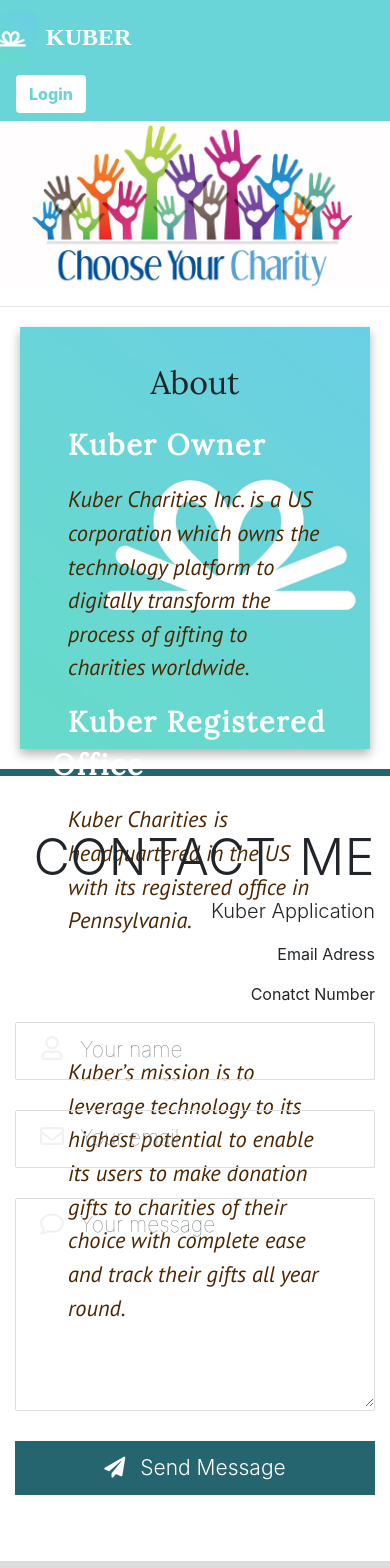
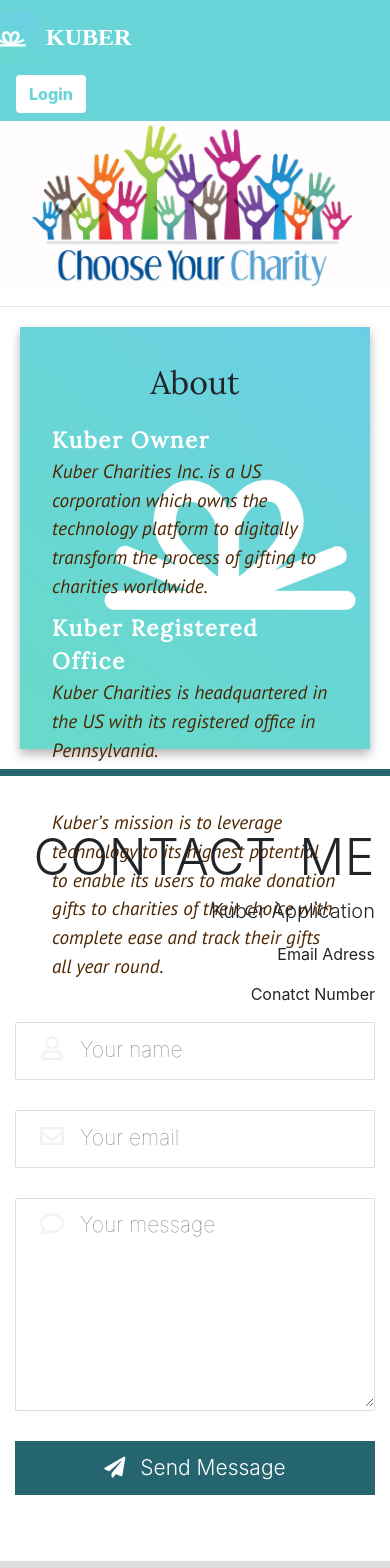
Before and after one commit to Vinutkubsad/KUBER, an Angular app: page /home#/home in a window 390 px wide. Shown: the top 1568 px of the page. Built offline with nearby package versions, Linux system fonts and the light colour scheme; what ngx-pagination would draw is missing.

Commit message:
homepage-contact validation

```diff
--- a/src/app/admin-login/admin-login.component.html
+++ b/src/app/admin-login/admin-login.component.html
@@ -1,3 +1,5 @@
+
+
 <h3 class="title">Charity Admin Login </h3>
 <div class="container">
     <div class="card">
--- a/src/app/footer/footer.component.html
+++ b/src/app/footer/footer.component.html
@@ -11,7 +11,7 @@
         <p class="lead">Kuber Application</p>
 
         <p>Email Adress</p>
-        <address>   </address>
+        <address> </address>
 
         <p>Conatct Number</p>
 
@@ -20,43 +20,65 @@
 
       <!--=== Contact Form ===-->
 
-      <form id="contact-form" class="col-sm-6 col-md-offset-1 scrollimation fade-left d3" action="contact.php"
-        method="post" novalidate>
+      <form id="contact-form" class="col-sm-6 col-md-offset-1 scrollimation fade-left d3" [formGroup]="contactForm"
+        (ngSubmit)="submitDetails()">
 
         <div class="form-group">
           <label class="control-label" for="contact-name">Name</label>
           <div class="controls">
-            <input id="contact-name" name="contactName" placeholder="Your name" class="form-control requiredField"
-              data-new-placeholder="Your name" type="text" data-error-empty="Please enter your name" [(ngModel)]="name">
+            <input id="name" formControlName="name" placeholder="Your name" class="form-control requiredField"
+              data-new-placeholder="Your name" type="text" [(ngModel)]="service.contact.name" required>
             <i class="fa fa-user"></i>
+            <div *ngIf="
+            contactForm.controls['name'].touched &&
+            !contactForm.controls['name'].valid
+          ">
+              <small *ngIf="contactForm.controls['name'].hasError('required')" style="color:red;">
+                Please enter the Name
+              </small>
+            </div>
           </div>
         </div><!-- End name input -->
 
         <div class="form-group">
           <label class="control-label" for="contact-mail">Email</label>
           <div class=" controls">
-            <input id="contact-mail" name="email" placeholder="Your email" class="form-control requiredField"
-              data-new-placeholder="Your email" type="email" data-error-empty="Please enter your email"
-              data-error-invalid="Invalid email address" [(ngModel)]="email">
+            <input id="email" formControlName="email" placeholder="Your email" class="form-control requiredField"
+              data-new-placeholder="Your email" type="text" [(ngModel)]="service.contact.email" required>
             <i class="fa fa-envelope"></i>
+            <div *ngIf="
+            contactForm.controls['email'].touched &&
+            !contactForm.controls['email'].valid
+          ">
+              <small *ngIf="contactForm.controls['email'].hasError('required')" style="color:red;">
+                Please enter your emial
+              </small>
+            </div>
           </div>
+
         </div><!-- End email input -->
 
         <div class="form-group">
           <label class="control-label" for="contact-message">Message</label>
           <div class="controls">
-            <textarea id="contact-message" name="comments" placeholder="Your message" class="form-control requiredField"
-              data-new-placeholder="Your message" rows="6" data-error-empty="Please enter your message"
-              [(ngModel)]="message"></textarea>
+            <textarea id="message" name="comments" placeholder="Your message" class="form-control requiredField"
+              formControlName="message" data-new-placeholder="Your message" rows="6" [(ngModel)]="service.contact.message"
+              required></textarea>
             <i class="fa fa-comment"></i>
+            <div *ngIf="
+            contactForm.controls['message'].touched &&
+            !contactForm.controls['message'].valid
+          ">
+              <small *ngIf="contactForm.controls['message'].hasError('required')" style="color:red;">
+                Please provide the message.
+              </small>
+            </div>
           </div>
         </div><!-- End textarea -->
 
-        <p><button name="submit" type="submit" class="btn btn-color2 btn-block" data-error-message="Error!"
-            data-sending-message="Sending..." data-ok-message="Message Sent" (click)="send()"><i
-              class="fa fa-paper-plane"></i>Send Message</button></p>
-        <input type="hidden" name="submitted" id="submitted" value="true" />
-
+        <p><button name="submit" type="submit" class="btn btn-color2 btn-block"><i class="fa fa-paper-plane"></i>Send
+            Message</button></p>
+        <!-- <input type="hidden" name="submitted" id="submitted" value="true" /> -->
       </form><!-- End contact-form -->
 
     </div>
@@ -65,11 +87,7 @@
 
 </section>
 
-<!-- ==============================================
-  FOOTER
-  =============================================== -->
-
-
+<!-- FOOTER -->
 <section class="footer">
   <p>Accionlabs-2018</p>
 </section>
--- a/src/app/footer/footer.component.ts
+++ b/src/app/footer/footer.component.ts
@@ -1,5 +1,9 @@
 import { Component, OnInit } from '@angular/core';
 import { DataService } from '../services/data.service';
+import { FormGroup, FormGroupDirective, NgForm, FormBuilder, FormControl, Validators } from '@angular/forms';
+import { Router } from '@angular/router';
+import swal from 'sweetalert';
+
 
 @Component({
   selector: 'app-footer',
@@ -8,44 +12,43 @@
 })
 export class FooterComponent implements OnInit {
 
-  public name;
-  public email;
-  public message;
+  contactForm: FormGroup;
 
-  constructor(public service:DataService) { }
+  constructor(public service: DataService, private router: Router, private fb: FormBuilder) { }
 
-  ngOnInit() {
-
+  ngOnInit(): void {
+    this.resetForm();
+    this.contactForm = this.fb.group({
+      name: [null, [Validators.required]],
+      email: [null, [Validators.required]],
+      message: [null, [Validators.required]]
+    })
   }
 
 
-  // resetForm(form?: NgForm) {
-  //   if (form) form.reset();
-  //   this.charityServices.selectedCharity = {
-  //     _id: "",
-  //     charityName: "",
-  //     email: "",
-  //     phoneNumber:null,
-  //     description: "",
-  //     address: "",
-  //     city: "",
-  //     state: "",
-  //     zipcode: null,
-  //     suggested: false
-  //   };
-  // }
+  resetForm(form?: NgForm) {
+    if (form) form.reset();
+    this.service.contact = {
+      name: '',
+      email: '',
+      message: '',
+    }
+  }
 
+  submitDetails() {
+    // console.log(this.contactForm.value);
+    if(this.contactForm.valid) {
+      this.service.sendMessage(this.contactForm.value).subscribe(res =>{
+        if(res) {
+          swal("Thank you, We will be contacting you shortly.", "success");
+          this.contactForm.reset();
+        }else {
+          swal("Something is missing", "Error");
+        }
+      });
+    } else {
+      swal("Please enter valid data", "");
+    }
+  }
 
-  refresh(): void {
-    window.location.reload();
 }
-
-
-  send(){
-    var data={ "name":this.name, "email":this.email,"helpMessage":this.message }
-    this.service.sendMessage(data).subscribe((Response:any)=>{
-      console.log(Response);
-    });
-
-  }
-}
--- a/src/app/services/data.service.ts
+++ b/src/app/services/data.service.ts
@@ -22,6 +22,7 @@
   adminLogin: AdminLogin;
   charityLogin: charityLogin;
   contact: Contact;
+  contacts: Contact[];
 
   constructor(private http: HttpClient) { }
 
@@ -33,12 +34,6 @@
   //   let url = AppSettings.BASE_URL+AppSettings.PAYMENT_REPORT;
   //   return this.http.post(url,data);
   // }
-  sendMessage(data){
-    let url = AppSettings.BASE_URL + AppSettings.SEND_MESSAGE;
-    return this.http.post(url,data);
-  }
-
-
   postCharty(data: Charity){
     let url = AppSettings.BASE_URL + AppSettings.CHARITY_URL;
     return this.http.post(url,data)
@@ -93,4 +88,9 @@
     let url = AppSettings.BASE_URL + AppSettings.SEARCH_REPORT;
     return this.http.post(url, data, httpOption);
   }
+
+  sendMessage(data: Contact){
+    let url = AppSettings.BASE_URL + AppSettings.SEND_MESSAGE;
+    return this.http.post(url,data);
+  }
 }
--- a/src/app/start-page/start-page.component.css
+++ b/src/app/start-page/start-page.component.css
@@ -89,6 +89,9 @@
   /* background-position: center; */
   background-repeat: no-repeat;
   background-size: cover;
+  display: flex;
+  flex-direction: column;
+  align-items: center;
 }
 
 .wrap-about .heading {
@@ -99,18 +102,31 @@
 
 }
 
-.wrap-about span {
+.wrap-details {
+  display: flex;
+  flex-direction: column;
+}
+
+.wrap-details span {
+  font-size: 1.4rem;
+  font-weight: 600;
+  color: white;
+  font-family: 'Lora', serif;
+  letter-spacing: 0.1rem;
+}
+
+/* .wrap-about span {
   font-size: 1.8rem;
   font-weight: 600;
   padding: 1rem;
   color: white;
   font-family: 'Lora', serif;
   letter-spacing: 0.1rem;
-}
+}  */
 
 .wrap-about article {
-  font-size: 1.4rem;
+  margin-bottom: 10px;
+  font-size: 1.2rem;
   color: #4D2600;
-  padding: 1rem;
   font-family: 'PT Sans', sans-serif;
 }
--- a/src/app/start-page/start-page.component.html
+++ b/src/app/start-page/start-page.component.html
@@ -41,13 +41,15 @@
           <div class="heading">
             <p>about</p>
           </div>
+          <div class="wrap-details">
+            <span>Kuber Owner</span>
+            <article>Kuber Charities Inc. is a US corporation which owns the technology platform to digitally transform the process of gifting to charities worldwide.</article>
+            <span>Kuber Registered Office</span>
+            <article>Kuber Charities is headquartered in the US with its registered office in Pennsylvania. </article>
+            <span>Motto and Purpose</span>
+            <article>Kuber’s mission is to leverage technology to its highest potential to enable its users to make donation gifts to charities of their choice with complete ease and track their gifts all year round.</article>
+          </div>
 
-          <span>Kuber Owner</span>
-          <article>Kuber Charities Inc. is a US corporation which owns the technology platform to digitally transform the process of gifting to charities worldwide.</article>
-          <span>Kuber Registered Office</span>
-          <article>Kuber Charities is headquartered in the US with its registered office in Pennsylvania. </article>
-          <span>Motto and Purpose</span>
-          <article>Kuber’s mission is to leverage technology to its highest potential to enable its users to make donation gifts to charities of their choice with complete ease and track their gifts all year round.</article>
         </section>
       <section id="contact" class="footer">
         <app-footer></app-footer>
```
